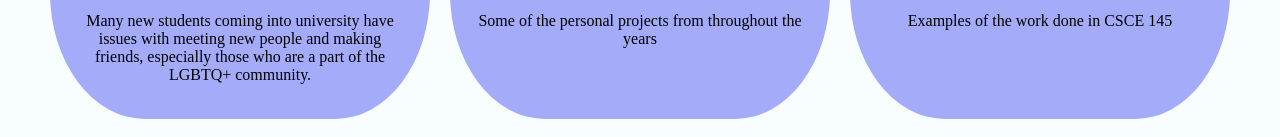
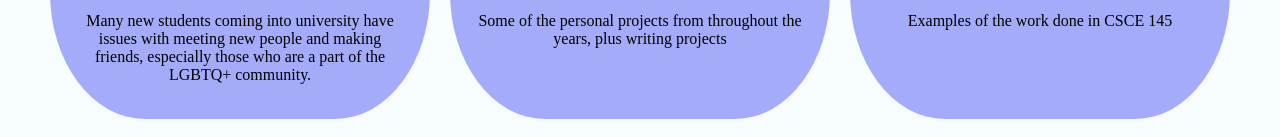
Before and after one commit to Diyn67/Diyn67.github.io, a plain HTML site: page index.html in a window 1280 px wide. Shown: the part 1033-1170 px from the top of the page. Drawn offline with Linux system fonts and the light colour scheme.

Commit message:
changes to index

```diff
--- a/index.html
+++ b/index.html
@@ -39,7 +39,7 @@
                 <a href="https://github.com/Diyn67/Personal-Projects">
                     <img src="Images/Python-logo.png">
                 </a>
-                <p>Some of the personal projects from throughout the years</p>
+                <p>Some of the personal projects from throughout the years, plus writing projects</p>
             </section>
             <section class="project">
                 <a href="https://github.com/Diyn67/CSCE145">
```
